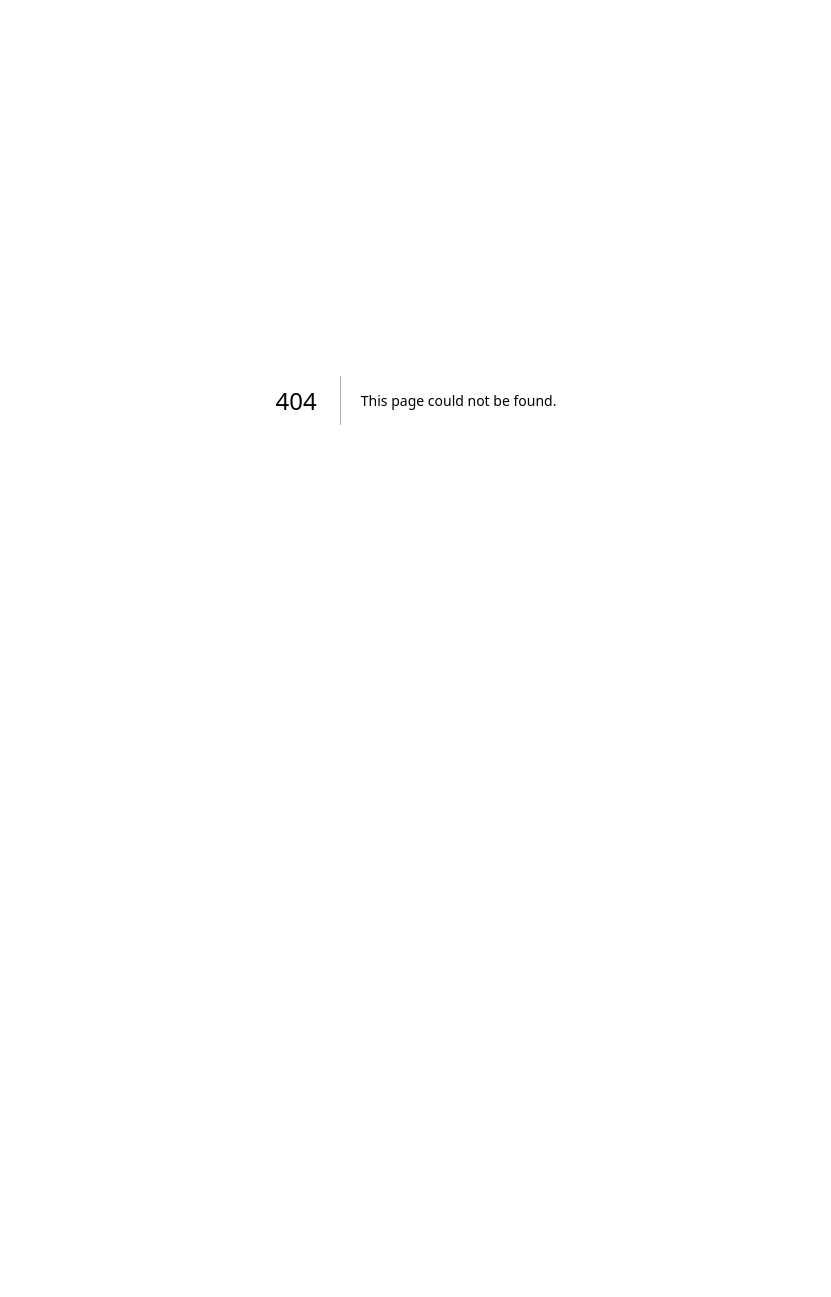
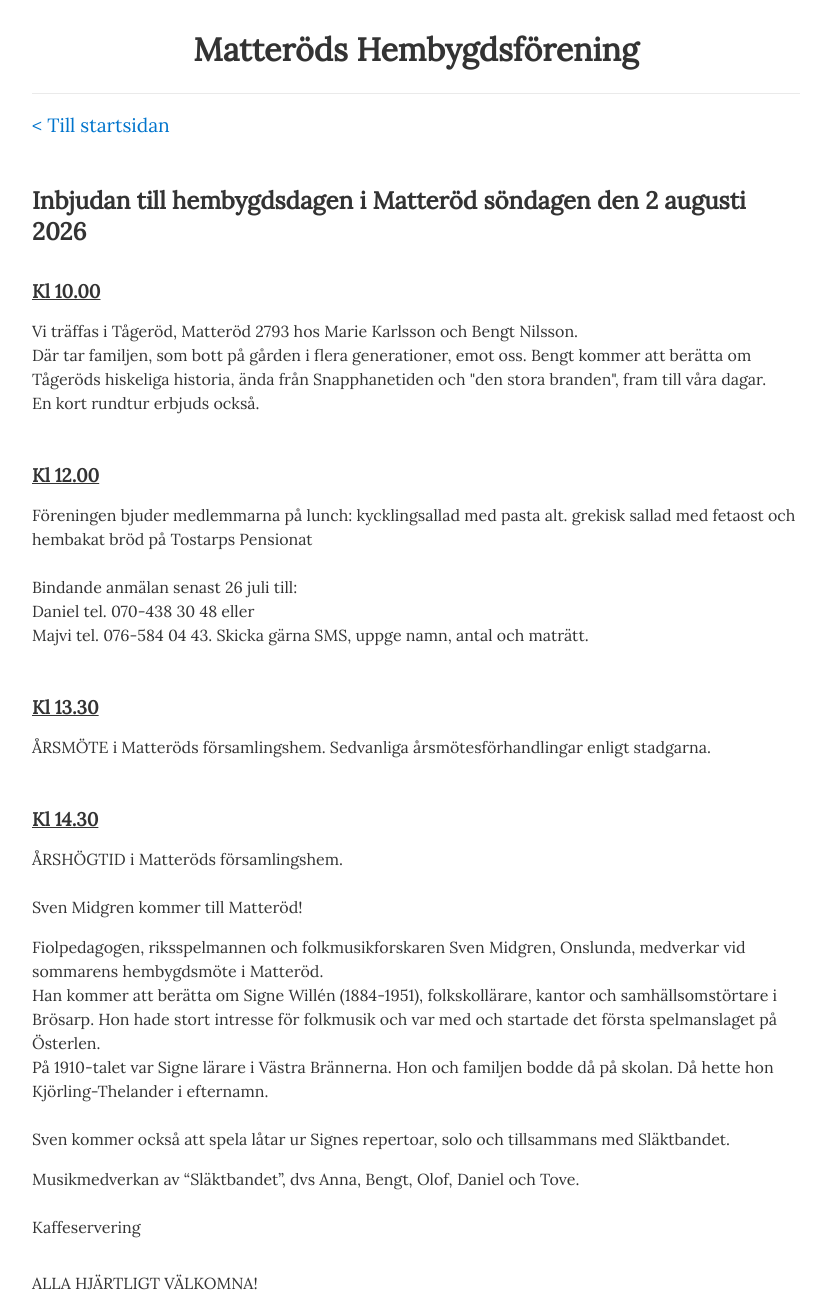
Before and after one commit to karlskag/hembygd-web, a Next.js app: page /inbjudan/2026 in a window 1280 px wide. Before the commit this address had no page. Shown: the top 1297 px of the page, without its empty margins (224-1055 px from the left). Before the commit the page ends 800 px from the top, so only its background shows below. Built offline with nearby package versions, Linux system fonts and the light colour scheme.

Commit message:
feat: add inv 2026

```diff
--- /dev/null
+++ b/pages/inbjudan/2026.js
@@ -0,0 +1,119 @@
+import styles from "../../styles/Home.module.css";
+import Head from "next/head";
+import Link from "next/link";
+import Image from "../../src/components/Image";
+
+const YearlyInvitation = () => {
+  return (
+    <div className={styles.container}>
+      <Head>
+        <title>Matteröds Hembygdsförening</title>
+        <meta name="description" content="Matteröds Hembygdsförenings hemsida"/>
+        <link rel="icon" href="/images/favicon.ico"/>
+      </Head>
+
+      <main className={styles.main}>
+        <div style={{ paddingBottom: '0.5rem', borderBottom: '1px solid #eaeaea' }}>
+          <h1 className={styles.title}>
+            Matteröds Hembygdsförening
+          </h1>
+        </div>
+
+        <p className={styles.link}>
+          <Link href="/">
+            {"< Till startsidan"}
+          </Link>
+        </p>
+        <h2>
+          Inbjudan till hembygdsdagen i Matteröd söndagen den 2 augusti 2026
+        </h2>
+        <h3>Kl 10.00</h3>
+        <p className={styles.description}>
+          Vi träffas i Tågeröd, Matteröd 2793 hos Marie Karlsson och Bengt Nilsson.
+          <br/>
+          Där tar familjen, som bott på gården i flera generationer, emot oss. Bengt kommer att berätta om Tågeröds
+          hiskeliga historia, ända från
+          Snapphanetiden och &quot;den stora branden&quot;, fram till våra dagar.
+          <br/>
+          En kort rundtur erbjuds också.
+        </p>
+        <h3>Kl 12.00</h3>
+        <p className={styles.description}>
+          Föreningen bjuder medlemmarna på lunch: kycklingsallad med pasta alt. grekisk sallad med fetaost och hembakat
+          bröd på Tostarps Pensionat
+          <br/>
+          <br/>
+          Bindande anmälan senast 26 juli till:
+          <br/>
+          Daniel tel. 070-438 30 48 eller
+          <br/>
+          Majvi tel. 076-584 04 43. Skicka gärna SMS, uppge namn, antal och maträtt.
+        </p>
+        <h3>Kl 13.30</h3>
+        <p className={styles.description}>
+          ÅRSMÖTE i Matteröds församlingshem. Sedvanliga årsmötesförhandlingar enligt stadgarna.
+        </p>
+        <h3>Kl 14.30</h3>
+        <p className={styles.description}>
+          ÅRSHÖGTID i Matteröds församlingshem.
+          <br/>
+          <br/>
+          Sven Midgren kommer till Matteröd!
+          <p>
+            Fiolpedagogen, riksspelmannen och folkmusikforskaren Sven Midgren, Onslunda, medverkar vid sommarens
+            hembygdsmöte i Matteröd.
+            <br/>
+            Han kommer att berätta om Signe Willén (1884-1951), folkskollärare, kantor och samhällsomstörtare i Brösarp.
+            Hon hade stort intresse för folkmusik och var med och startade det första spelmanslaget på Österlen.
+            <br/>
+            På 1910-talet var Signe lärare i Västra Brännerna. Hon och familjen bodde då på skolan. Då hette hon
+            Kjörling-Thelander i efternamn.
+            <br/>
+            <br/>
+            Sven kommer också att spela låtar ur Signes repertoar, solo och tillsammans med Släktbandet.
+          </p>
+          Musikmedverkan av “Släktbandet”, dvs Anna, Bengt, Olof, Daniel och Tove.
+          <br/>
+          <br/>
+          Kaffeservering
+        </p>
+        <p className={styles.description}>
+          ALLA HJÄRTLIGT VÄLKOMNA!
+          <br/>
+          Matteröds Hembygdsförening
+        </p>
+
+        <p style={{ paddingBlockStart: 10 }}>
+          <span style={{ marginBottom: '20px' }}>Medlemsavgift 2025</span>
+          <br/>
+          Styrelsen hoppas Du stöttar föreningen med ett fortsatt medlemskap.
+          <br/>
+          Medlemsavgiften frivillig (minst 50 kr) betalas till bankgiro 5120-8486. <span
+          style={{ textDecoration: 'underline' }}>Glöm ej skriva namn!</span>
+        </p>
+
+        <div>
+          <div className={styles.imageContainer}>
+            <Image url={'/images/v-branners-skola.png'} alt={'V Bränners skola 1910'}/>
+            <Image url={'/images/matterods-skola.png'} alt={'Matteröds skola 1907'}/>
+          </div>
+          <p>
+            Bilderna ovan visar V Bränners skola 1910 (t.v.) samt Matteröds skola 1907.
+            Klicka på bilderna för att förstora.
+          </p>
+        </div>
+
+        <p className={styles.link}>
+          <Link href="/">
+            {"< Till startsidan"}
+          </Link>
+        </p>
+      </main>
+      <footer className={styles.footer}>
+        Styrelsen genom: Daniel Johansson, tel. 0704-38 30 48, Majvi Larsson, tel. 076-584 04 43
+      </footer>
+    </div>
+  )
+}
+
+export default YearlyInvitation
--- a/pages/index.js
+++ b/pages/index.js
@@ -82,8 +82,8 @@ export default function Home() {
         <div style={{ paddingTop: '30px' }}>
           <ul>
             <li>
-              <Link href="/artiklar/sven-midgren-matterod">
-                Sven Midgren kommer till Matteröd!
+              <Link href="/inbjudan/2026">
+                Inbjudan till Hembygdsdagen i Matteröd söndagen den 2 augusti 2026
               </Link>
             </li>
             <li>
```
Also changed, not shown: pages/meetings/index.js (+11 -0 lines).
